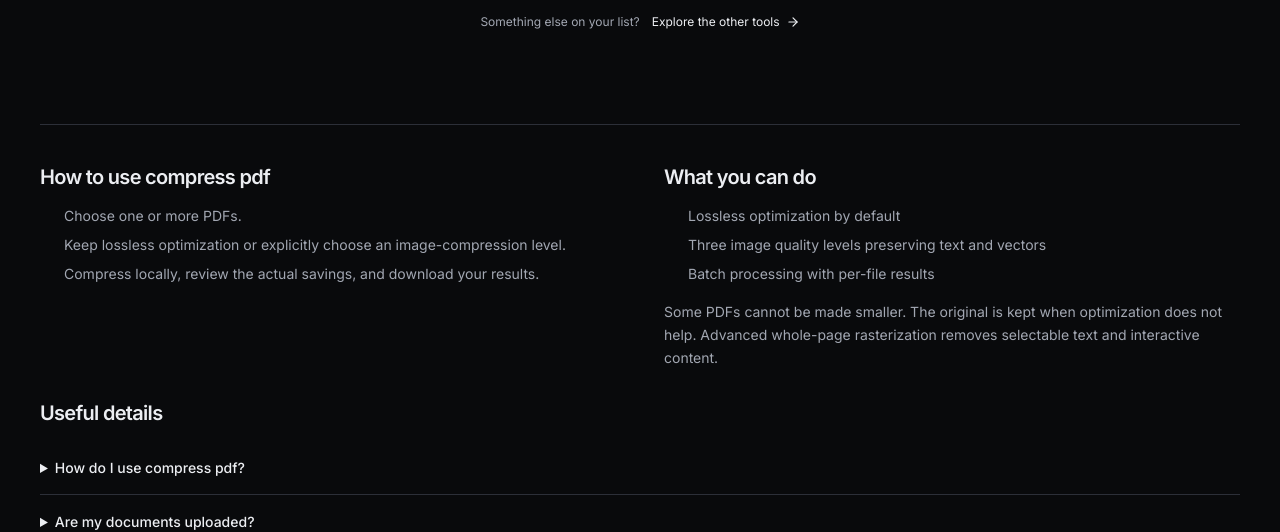
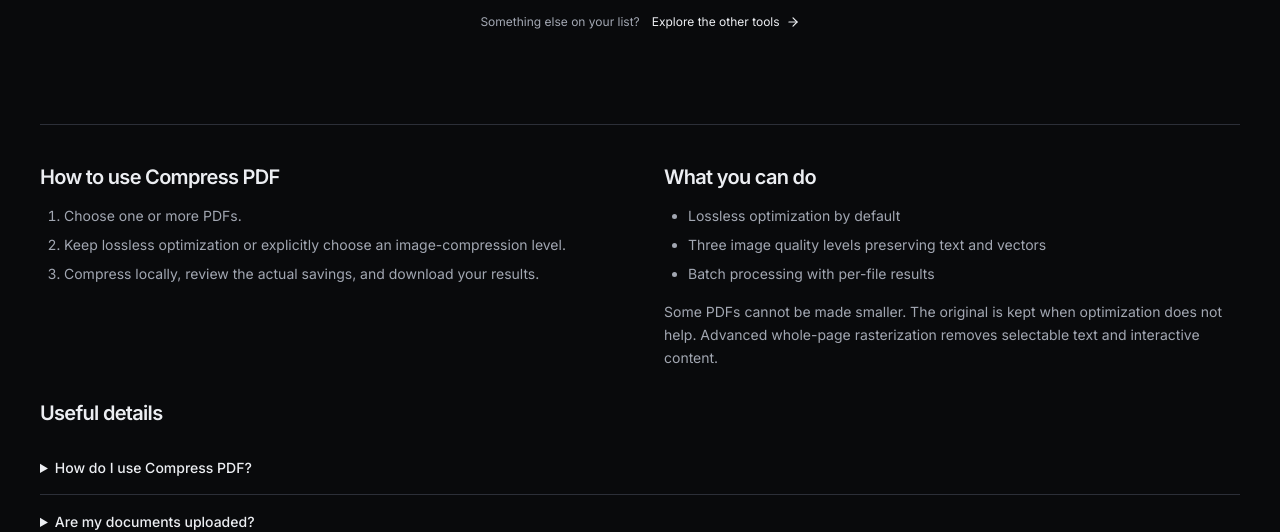
Before and after one commit to shashank9927/paperlight, a React (Vite) app: page /tools/compress in a window 1280 px wide. Shown: the part 1013-1545 px from the top of the page. Built offline with nearby package versions, Linux system fonts and the light colour scheme.

Commit message:
Guard file selection during hydration and correct guide theme colors

```diff
--- a/src/components/ToolGuide.tsx
+++ b/src/components/ToolGuide.tsx
@@ -10,7 +10,7 @@ export function ToolGuide({ toolId }: { toolId: ToolId }) {
     <section className="tool-guide" aria-label={`${tool.title} guide`}>
       <div className="guide-columns">
         <div>
-          <h2>How to use {tool.title.toLowerCase()}</h2>
+          <h2>How to use {tool.title}</h2>
           <ol>
             {page.steps.map((step) => (
               <li key={step}>{step}</li>
--- a/src/lib/seo.ts
+++ b/src/lib/seo.ts
@@ -224,7 +224,7 @@ export const seoPages: SeoPage[] = [
     ...content[tool.id],
     faqs: [
       {
-        question: `How do I use ${tool.title.toLowerCase()}?`,
+        question: `How do I use ${tool.title}?`,
         answer: content[tool.id].steps.join(' '),
       },
       {
--- a/src/pages/Workspace.tsx
+++ b/src/pages/Workspace.tsx
@@ -62,6 +62,11 @@ const initialOptions = (tool: string): ToolOptions => ({
 export default function Workspace() {
   const { toolId = '' } = useParams();
   const tool = getTool(toolId);
+  // Native file changes must wait until this lazy boundary has attached React handlers.
+  const [ready, setReady] = useState(false);
+  useEffect(() => {
+    setReady(true);
+  }, []);
   const [files, setFiles] = useState<PreviewFile[]>([]);
   const filesRef = useRef<PreviewFile[]>([]);
   const [pages, setPages] = useState<PageRef[]>([]);
@@ -483,6 +488,7 @@ export default function Workspace() {
             <i>3</i>Download
           </span>
         </div>
+        {ready && (
           <input
             ref={input}
             type="file"
@@ -493,6 +499,7 @@ export default function Workspace() {
             disabled={busy}
             onChange={(event) => void addFiles(Array.from(event.target.files || []))}
           />
+        )}
         {error && (
           <div className="error-notice" role="alert">
             <span>{error}</span>
@@ -510,6 +517,7 @@ export default function Workspace() {
             {!files.length ? (
               <div
                 className={`dropzone ${dragging ? 'drag-over' : ''}`}
+                aria-busy={!ready || adding}
                 onDragOver={(event) => {
                   event.preventDefault();
                   setDragging(true);
@@ -550,7 +558,7 @@ export default function Workspace() {
                 </p>
                 <button
                   className="button primary"
-                  disabled={busy}
+                  disabled={!ready || busy}
                   onClick={() => input.current?.click()}
                 >
                   {adding ? <span className="spinner" /> : <Upload size={17} />}{' '}
@@ -562,6 +570,9 @@ export default function Workspace() {
                         ? 'Choose PDFs'
                         : 'Choose a PDF'}
                 </button>
+                <noscript>
+                  Enable JavaScript to select files and process documents on your device.
+                </noscript>
                 <span className="dropzone-meta">
                   {isImages ? 'JPG, PNG, or WebP' : 'PDF files'} <i /> Up to 100 MB combined <i />{' '}
                   500 pages
--- a/src/styles.css
+++ b/src/styles.css
@@ -2497,8 +2497,15 @@ svg {
   padding-left: 24px;
   margin: 0 0 16px;
 }
+.tool-guide ol {
+  list-style: decimal;
+}
+.tool-guide ul {
+  list-style: disc;
+}
 .tool-guide li {
   margin-bottom: 8px;
+  color: var(--muted);
 }
 .tool-guide details {
   padding: 16px 0;
```
Also changed, not shown: 3 other files (tests, documents, lock files or other folders). Lines whose indentation alone changed are shown as unchanged.
